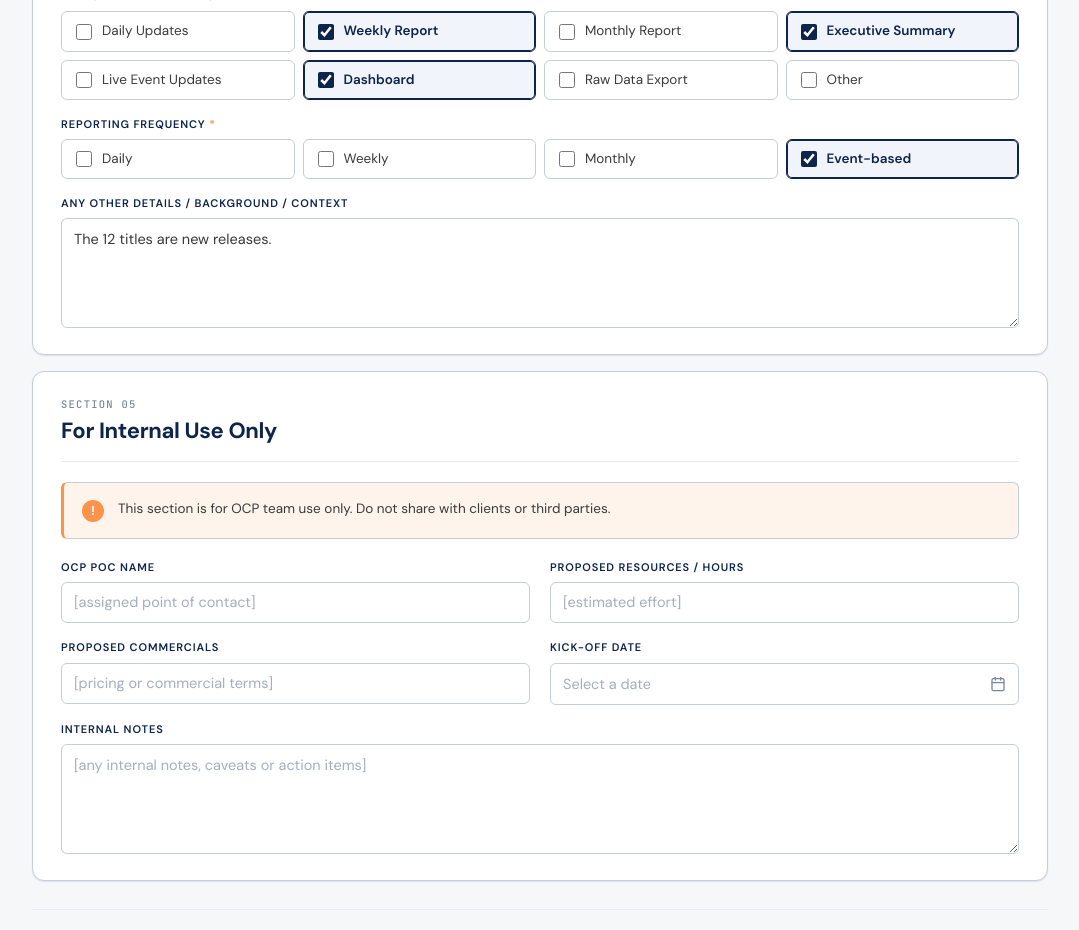
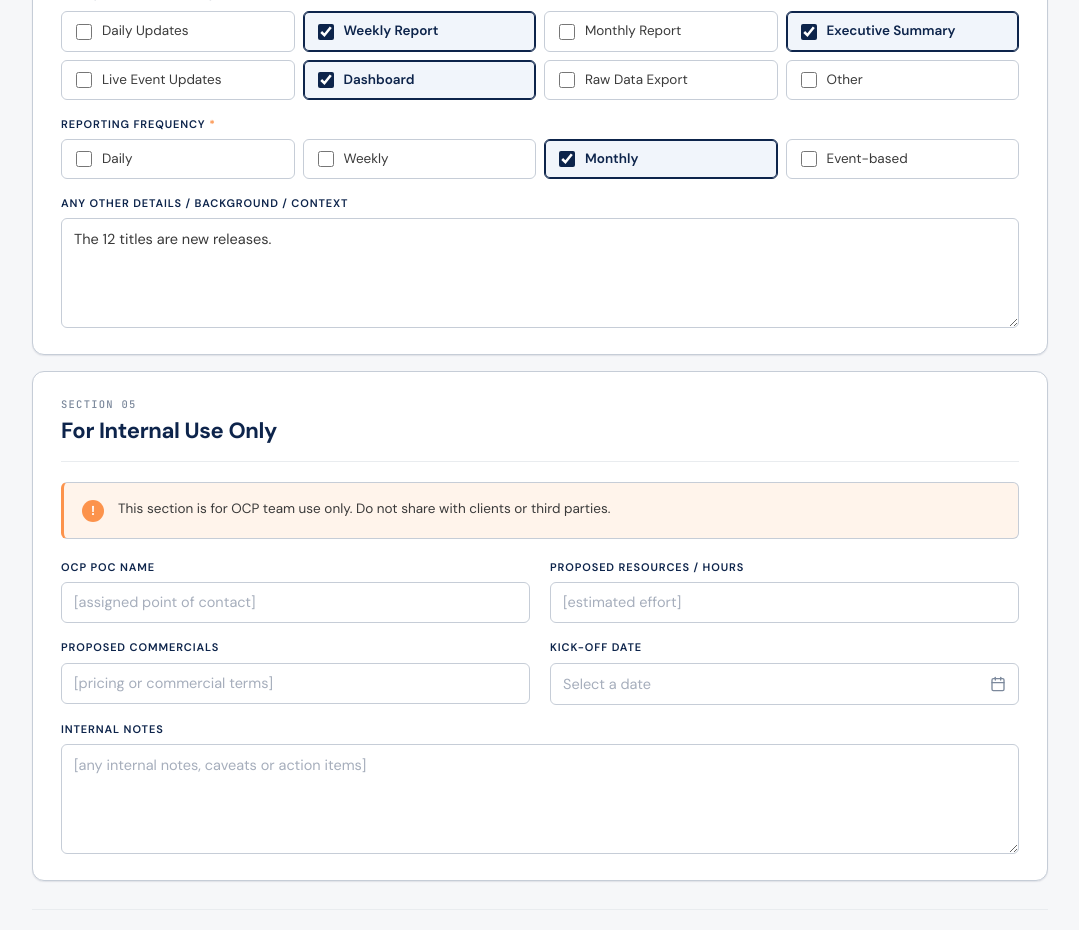
Before and after one commit to ashishrai-iph2025/api-docs, a Next.js app: page /ocp-intake-form-demo in a window 1280 px wide. Shown: the part 2880-3810 px from the top of the page, without its empty margins (100-1179 px from the left). Built offline with nearby package versions, Linux system fonts and the light colour scheme.

Commit message:
Reporting Frequency changed
Reporting Frequency changed

```diff
--- a/src/app/ocp-intake-form-demo/page.tsx
+++ b/src/app/ocp-intake-form-demo/page.tsx
@@ -104,7 +104,7 @@ const initialForm = {
   allowlist_available: 'Yes',
   allowlist_details: 'official-acmestreaming.example, Acme Streaming YouTube channel, verified Acme Streaming social handles',
   expected_deliverables: ['Weekly Report', 'Dashboard', 'Executive Summary'] as string[],
-  reporting_frequency: ['Event-based'] as string[],
+  reporting_frequency: ['Monthly'] as string[],
   additional_context: 'The 12 titles are new releases.',
   ocp_poc_name: '',
   proposed_resources_hours: '',
```
